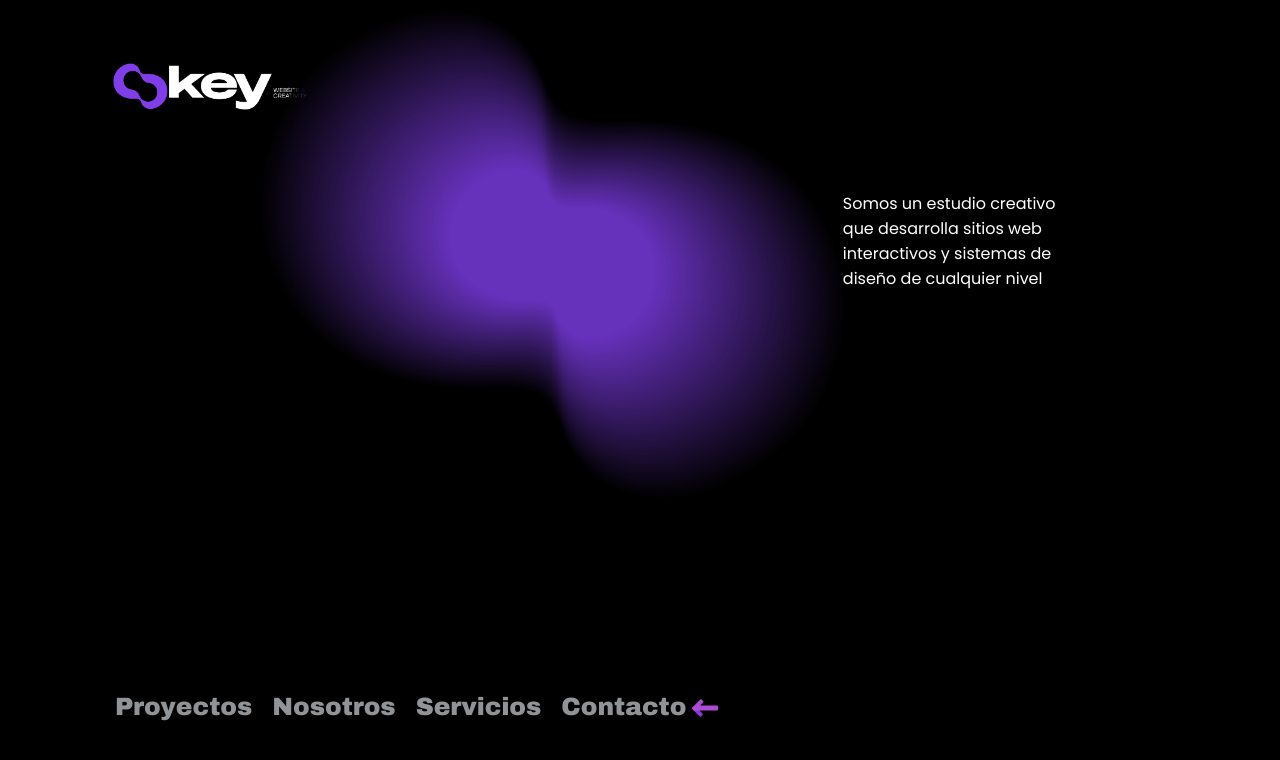
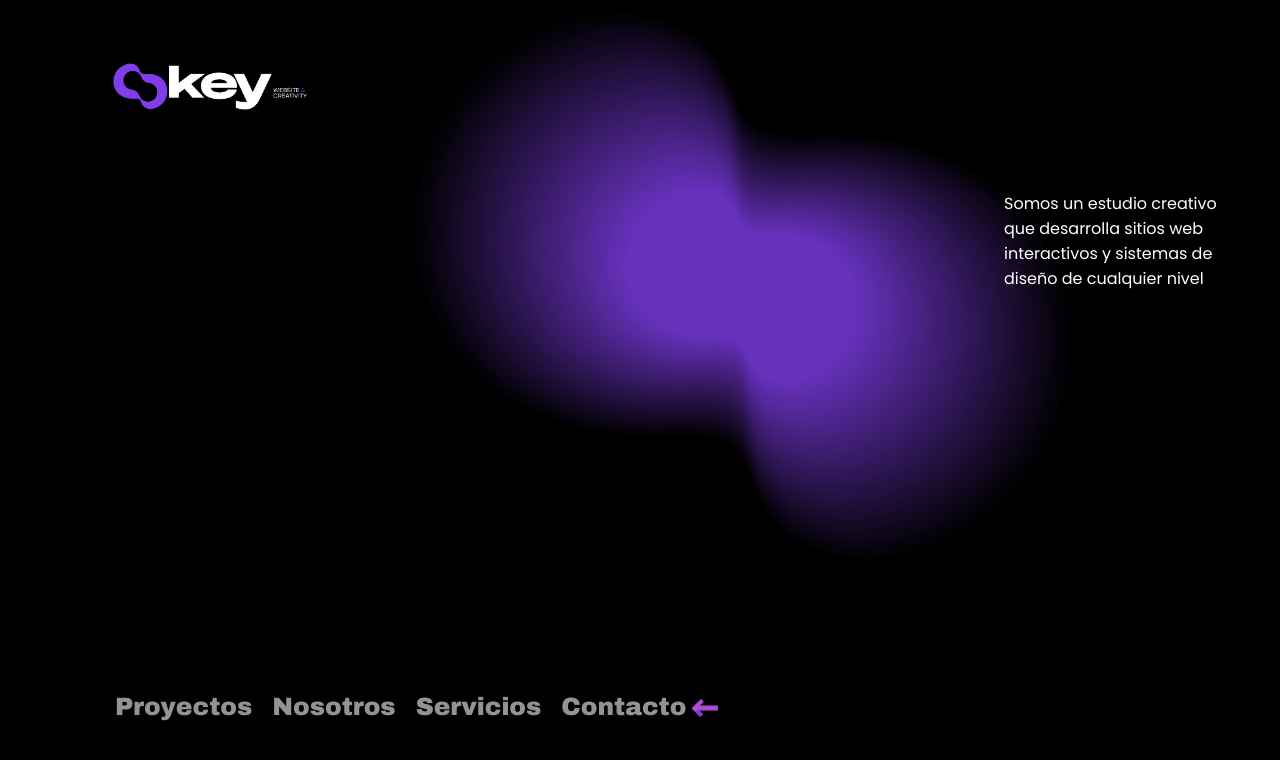
Before and after one commit to yorliana/Okey_Website, a React (Vite) app: page / in a window 1280 px wide. Shown: the top 760 px of the page. Built offline with nearby package versions, Linux system fonts and the light colour scheme.

Commit message:
nuevo commit

```diff
--- a/src/Pages/LandingPage/LandingPage.module.css
+++ b/src/Pages/LandingPage/LandingPage.module.css
@@ -4,7 +4,7 @@
 .LandinPage{
 
   width: 100%;
-  height: 100vh; /* 👈 ocupa toda la pantalla */
+  height: auto; /* 👈 ocupa toda la pantalla */
   overflow: hidden;
   background: black;
   background-image: url("../assets/img/Okey_Web.png");
@@ -50,18 +50,16 @@
     margin-right: 0%;
 
 }
-.ovalo{
-    position:absolute;
-    display: inline-block;
-    justify-content: center;
-    display: flex;
-    align-items: left;
-    margin-top: 0;
-   width: 59%;
-
-    padding-left: 150px
-
-  }
+.ovalo {
+  position: absolute;
+  left: 22rem;
+margin-top: 0;
+  width: 57%;
+  max-width: 100%;
+height: auto;
+  padding-left: 50px;
+  box-sizing: border-box;
+}
 
 .button{
 
--- a/src/components/Presentacion/Presentacion.module.css
+++ b/src/components/Presentacion/Presentacion.module.css
@@ -82,7 +82,7 @@ padding-left: 5px;
 
 .contenido{
   width: 54%;
-  margin-left: auto;   /* 👈 mejor que 55rem */
+  margin-left: 44rem;   /* 👈 mejor que 55rem */
   margin-top: 25px;
   display: flex;
   transform: translateY(-200px);
--- a/src/index.css
+++ b/src/index.css
@@ -10,6 +10,7 @@ body{
 
 body {
   margin: 0;
+  padding: 0;
   overflow-x: hidden;
   font-family: 'Poppins', sans-serif;
 }
```
